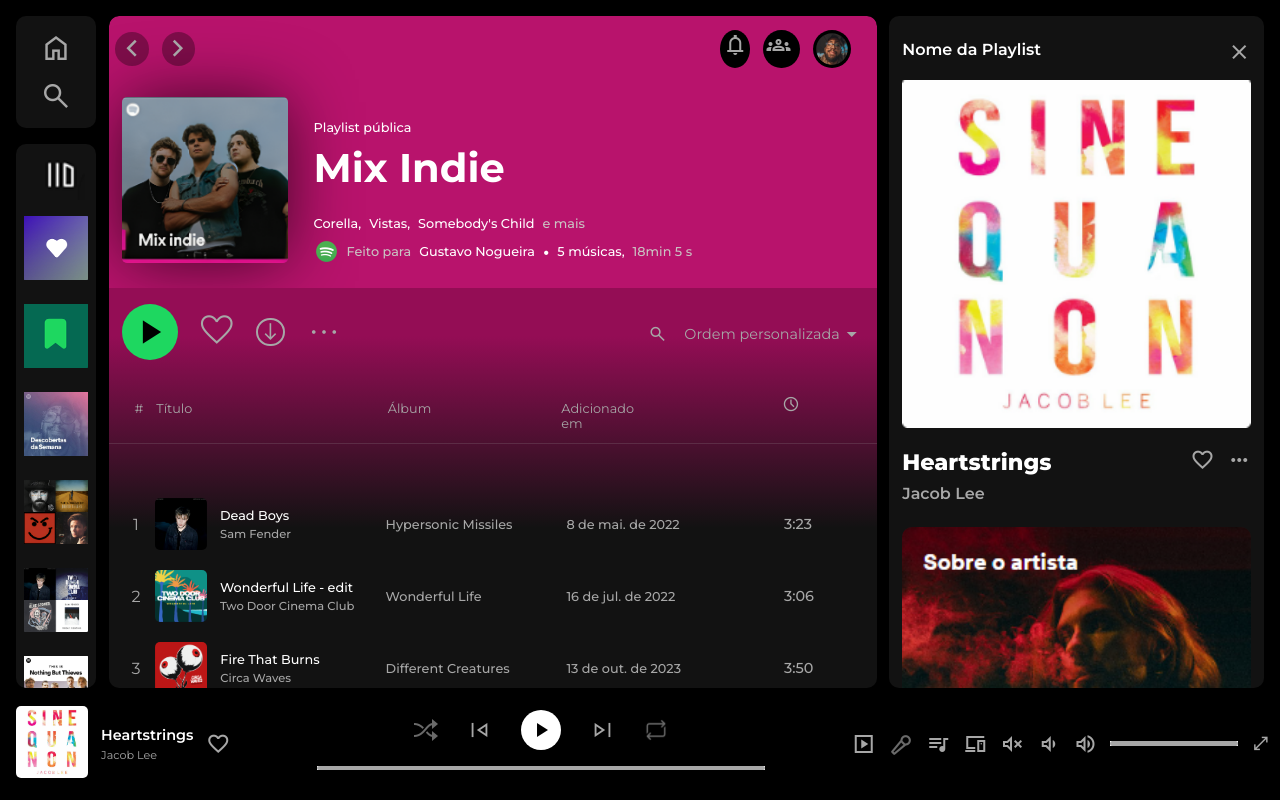
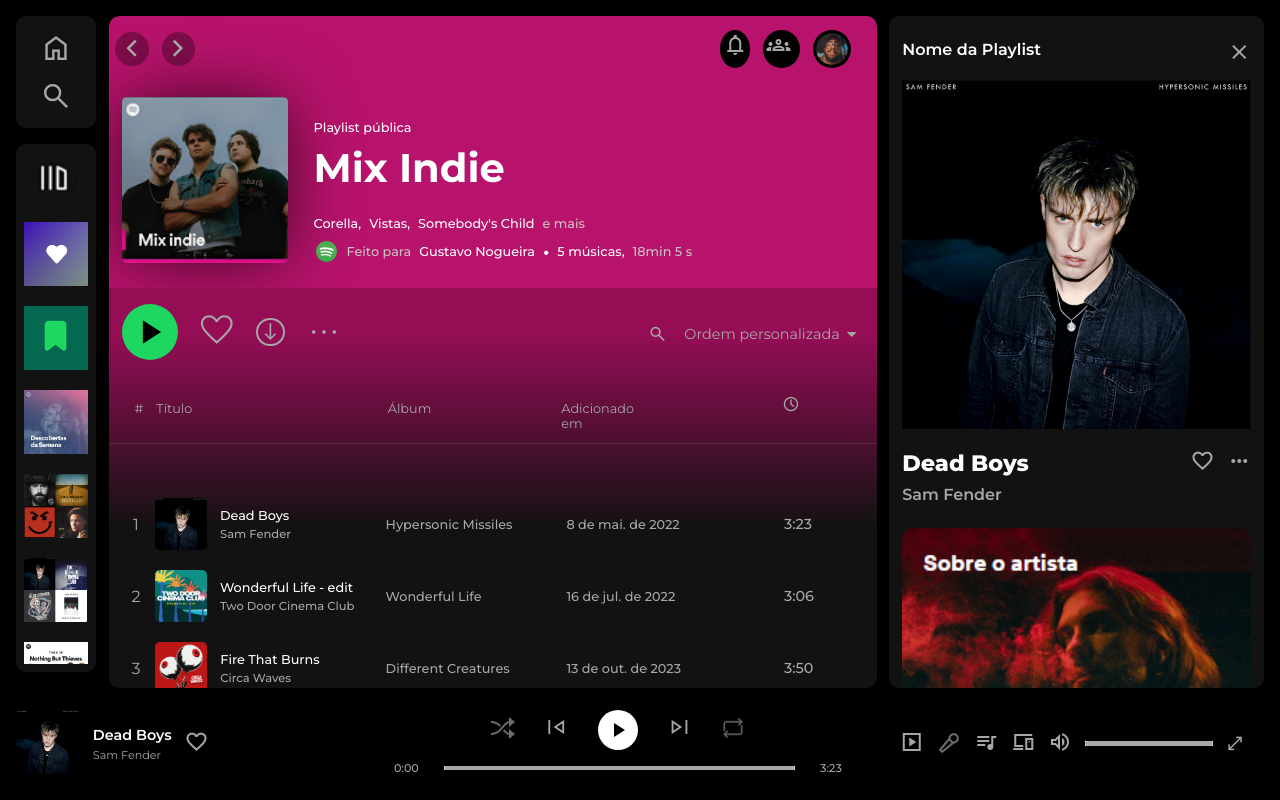
Before and after one commit to Guu0803/Spotify, a Vue app: page /mix-indie in a window 1280 px wide. Built offline with nearby package versions, Linux system fonts and the light colour scheme.

Commit message:
Correções de alguns designs e a inserção de funcionalidade aos botões

```diff
--- a/src/App.vue
+++ b/src/App.vue
@@ -11,14 +11,15 @@
       </div>
       <div class="nav-menu">
         <img src="@/assets/biblioteca.png" class="library">
-        <img src="@/assets/biblioteca-cheia.png" class="library" v-if="library">
+        <div>
           <img src="@/assets/musicas-curtidas.png" class="nav-img" v-on:click="toMusicasCurtidas()">
-        <img src="@/assets/episodios.png" class="nav-img" v-on:click="toSeusEpisodios()" >
+          <img src="@/assets/episodios.png" class="nav-img" v-on:click="toSeusEpisodios()">
           <img src="@/assets/descobertas.png" class="nav-img" v-on:click="toDescobertas()">
           <img src="@/assets/country.png" class="nav-img" v-on:click="toCountry()">
           <img src="@/assets/indie.png" class="nav-img" v-on:click="toIndieVibration()">
           <img src="@/assets/nothing.png" class="nav-img" v-on:click="toNothing()">
           <img src="@/assets/session.png" class="nav-img" v-on:click="toSessions()">
+        </div>
       </div>
     </div>
     <div class="nav-btn">
@@ -54,15 +55,15 @@
       </div>
       <div class="music-container">
         <div class="album">
-          <img src="@/assets/album-teste.png" class="img-info">
+          <img :src="music.albumCover" class="img-info">
         </div>
         <div class="artist-container">
           <div>
             <div class="song">
-              Heartstrings
+              {{ music.name }}
             </div>
             <div class="artist">
-              Jacob Lee
+              {{ music.artist }}
             </div>
           </div>
           <div class="like-container">
@@ -80,12 +81,17 @@
           <img src="@/assets/sobre-artista.png" class="about-banner">
         </div>
         <div class="name">
-          Jacob Lee
+          {{ music.artist }}
         </div>
         <div class="listeners">
           391.271 ouvintes mensais
-          <div class="follow">
+          <div class="follow" v-on:click="following()">
+            <div v-if="follow">
+              Seguindo
+            </div>
+            <div v-else>
               Seguir
+            </div>
           </div>
         </div>
         <div class="description">
@@ -98,67 +104,95 @@
     <div class="reproduction-container">
       <div class="artist-reproduction">
         <div>
-          <img src="@/assets/album-teste.png" class="thumb-album">
+          <img :src="music.albumCover" class="thumb-album">
         </div>
         <div class="reproduction">
           <div class="reproduction-name">
-            Heartstrings
+            {{ music.name }}
           </div>
           <div class="reproduction-artist">
-            Jacob Lee
+            {{ music.artist }}
           </div>
         </div>
-        <span class="material-symbols-sharp like">
+        <div v-on:click="liked()">
+          <span class="material-icons liked" v-if="like">
             favorite
           </span>
+          <span class="material-symbols-sharp like" v-else>
+            favorite
+          </span>
+        </div>
       </div>
 
       <div class="reproduction-options">
         <div>
-          <img src="@/assets/aleatorio.png" class="playback-icon">
+          <div v-on:click="randomBtn()">
             <img src="@/assets/aleatorio-verde.png" class="playback-icon" v-if="random">
+            <img src="@/assets/aleatorio.png" class="playback-icon" v-else>
+          </div>
           <span class="material-symbols-sharp skip">
             skip_previous
           </span>
-          <span class="material-icons play">
+          <div v-on:click="playMusic()">
+            <span class="material-icons play" v-if="pause">
+              pause
+            </span>
+            <span class="material-icons play" v-else>
               play_arrow
             </span>
-          <span class="material-icons play" v-if="pause == false">
-            pause
-          </span>
+          </div>
           <span class="material-symbols-sharp skip">
             skip_next
           </span>
-          <img src="@/assets/repetir.png" class="playback-icon">
+          <div v-on:click="loopOn()">
             <img src="@/assets/repetir-verde.png" class="playback-icon" v-if="loop">
+            <img src="@/assets/repetir.png" class="playback-icon" v-else>
           </div>
-        <div>
+        </div>
+        <div class="music-progress">
+          0:00
           <input type="range" class="progress">
+          {{ music.duration }}
         </div>
-
       </div>
 
       <div class="reproduction-configs">
-        <span class="material-symbols-sharp configs-icon">
+        <div v-on:click="slide()">
+          <span class="material-symbols-sharp configs-icon-green" v-if="slideShow">
             slideshow
           </span>
-        <img src="@/assets/microfone.png" class="microfone">
+          <span class="material-symbols-sharp configs-icon" v-else>
+            slideshow
+          </span>
+        </div>
+        <div v-on:click="letterOn()">
           <img src="@/assets/microfone-verde.png" v-if="letter" class="microfone">
-        <span class="material-symbols-sharp configs-icon">
+          <img src="@/assets/microfone.png" class="microfone" v-else>
+        </div>
+        <div v-on:click="queueOn()">
+          <span class="material-symbols-sharp configs-icon-green" v-if="queue">
             queue_music
           </span>
-        <span class="material-symbols-sharp configs-icon">
+          <span class="material-symbols-sharp configs-icon" v-else>
+            queue_music
+          </span>
+        </div>
+        <div v-on:click="devicesOn()">
+          <span class="material-symbols-sharp configs-icon-green" v-if="devices">
             devices
           </span>
-        <span class="material-symbols-sharp configs-icon">
+          <span class="material-symbols-sharp configs-icon" v-else>
+            devices
+          </span>
+        </div>
+        <div v-on:click="muteAll">
+          <span class="material-symbols-sharp configs-icon" v-if="mute">
             no_sound
           </span>
-        <span class="material-symbols-sharp configs-icon">
-          volume_down
-        </span>
-        <span class="material-symbols-sharp configs-icon">
+          <span class="material-symbols-sharp configs-icon" v-else>
             volume_up
           </span>
+        </div>
         <div class="volume">
           <input type="range">
         </div>
@@ -173,10 +207,89 @@
 export default {
   data() {
     return {
-
+      follow: false,
+      like: false,
+      random: false,
+      pause: false,
+      loop: false,
+      slideShow: false,
+      letter: false,
+      queue: false,
+      devices: false,
+      mute: false
     }
   },
   methods: {
+    muteAll() {
+      if (this.mute == false) {
+        this.mute = true
+      } else {
+        this.mute = false
+      }
+    },
+    devicesOn() {
+      if (this.devices == false) {
+        this.devices = true
+      } else {
+        this.devices = false
+      }
+    },
+    queueOn() {
+      if (this.queue == false) {
+        this.queue = true
+      } else {
+        this.queue = false
+      }
+    },
+    letterOn() {
+      if (this.letter == false) {
+        this.letter = true
+      } else {
+        this.letter = false
+      }
+    },
+    slide() {
+      if (this.slideShow == false) {
+        this.slideShow = true
+      } else {
+        this.slideShow = false
+      }
+    },
+    loopOn() {
+      if (this.loop == false) {
+        this.loop = true
+      } else {
+        this.loop = false
+      }
+    },
+    following() {
+      if (this.follow == false) {
+        this.follow = true
+      } else {
+        this.follow = false
+      }
+    },
+    liked() {
+      if (this.like == false) {
+        this.like = true
+      } else {
+        this.like = false
+      }
+    },
+    randomBtn() {
+      if (this.random == false) {
+        this.random = true
+      } else {
+        this.random = false
+      }
+    },
+    playMusic() {
+      if (this.pause == false) {
+        this.pause = true
+      } else {
+        this.pause = false
+      }
+    },
     goBack() {
       this.$router.go(-1)
     },
@@ -197,13 +310,18 @@
     }, toSessions() {
       this.$router.push('/sessions')
     },
-    toSeusEpisodios(){
+    toSeusEpisodios() {
       this.$router.push('/seus-episodios')
     },
-    toHome(){
+    toHome() {
       this.$router.push('/')
     }
+  },
+  computed: {
+    music() {
+      return this.$store.state.musicNow
     }
+  },
 }
 
 </script>
@@ -228,7 +346,7 @@
 .window-app {
   display: flex;
   gap: 1vw;
-  padding: 2vh 2vh 0 2vh;
+  padding: 2vh;
   box-sizing: border-box;
   position: relative;
   height: 100vh;
@@ -261,11 +379,13 @@
 }
 
 .nav-menu {
-  height: 67.2vh;
+  height: 64vh;
   gap: 1vh;
+  padding: 1vh;
+}
+.nav-menu>div{
   overflow-y: scroll;
   overflow-x: hidden;
-  padding: 1vh;
 }
 
 .nav-img {
@@ -294,9 +414,11 @@
 .library {
   width: 6vh;
   height: 7vh;
-  margin-left: 1.3vh;
+  margin-left: -0.5vh;
   cursor: pointer;
+  padding: 3px 0;
 }
+
 
 .nav-btn {
   display: flex;
@@ -359,7 +481,6 @@
 .img-user:hover {
   scale: 1.1;
 }
-
 
 .page-body {
   width: 66vw;
@@ -479,6 +600,8 @@
   margin-right: 2vw;
   font-size: 0.9em;
   cursor: pointer;
+  width: 5vw;
+  text-align: center;
 }
 
 .follow:hover {
@@ -497,14 +620,20 @@
   display: flex;
   align-items: center;
   height: 10vh;
-  width: 99%;
+  width: 97%;
   background-color: var(--background);
-  bottom: 0;
-  padding-bottom: 2vh;
+  bottom: 2vh;
+}
+
+.music-progress {
+  display: flex;
+  align-items: center;
+  font-size: 0.7em;
+  font-weight: 500;
 }
 
 .thumb-album {
-  height: 9vh;
+  height: 8vh;
   border-radius: 5px;
 }
 
@@ -512,6 +641,7 @@
   display: flex;
   align-items: center;
   color: var(--font-color-hover);
+  width: 25vw;
 }
 
 .reproduction {
@@ -536,6 +666,12 @@
   color: var(--font-color);
   cursor: pointer;
   height: fit-content;
+}
+
+.liked {
+  font-weight: 300;
+  color: var(--green);
+  cursor: pointer;
 }
 
 .reproduction>div:hover {
@@ -678,6 +814,7 @@
   color: var(--font-color);
   cursor: pointer;
   font-weight: 300;
+  padding-bottom: 5px;
 }
 
 .skip:hover {
@@ -690,6 +827,11 @@
   gap: 1vw;
   align-items: center;
   margin-right: 1vw;
+}
+
+.configs-icon-green {
+  color: var(--green);
+  cursor: pointer;
 }
 
 .configs-icon:hover,
@@ -715,7 +857,7 @@
   appearance: none;
   scroll-behavior: smooth;
   width: 10px;
-  background: #000;
+  background: transparent;
 
 }
 
--- a/src/components/music.vue
+++ b/src/components/music.vue
@@ -68,9 +68,10 @@
             let musicNow = {
                 name:this.name,
                 artist:this.artist,
-                albumCover: this.albumCover
+                albumCover: this.albumCover,
+                duration:this.duration
             }
-            localStorage.setItem('musicNow', JSON.stringify(musicNow))
+            this.$store.commit('musicNow', musicNow)
         }
     }
 }
--- a/src/store/index.js
+++ b/src/store/index.js
@@ -455,11 +455,20 @@
         albumCover: require('@/assets/frança-album.png'),
         added: new Date('2023-08-01'),
       },
-    ]
+    ],
+    musicNow: {
+      name: 'Dead Boys',
+      artist: 'Sam Fender',
+      albumCover: require('@/assets/hypersonic-album.png'),
+      duration: "3:23",
+    }
   },
   getters: {
   },
   mutations: {
+    musicNow(state, musicNow) {
+      state.musicNow = musicNow
+    }
   },
   actions: {
   },
--- a/src/views/teste.vue
+++ b/src/views/teste.vue
@@ -9,7 +9,8 @@
     name: 'testePage',
    components:{
     episode
-   }
+   },
+
 }
 
 </script>
```
Also changed, not shown: src/views/Indie.vue (+4 -5 lines). Lines whose indentation alone changed are shown as unchanged.
